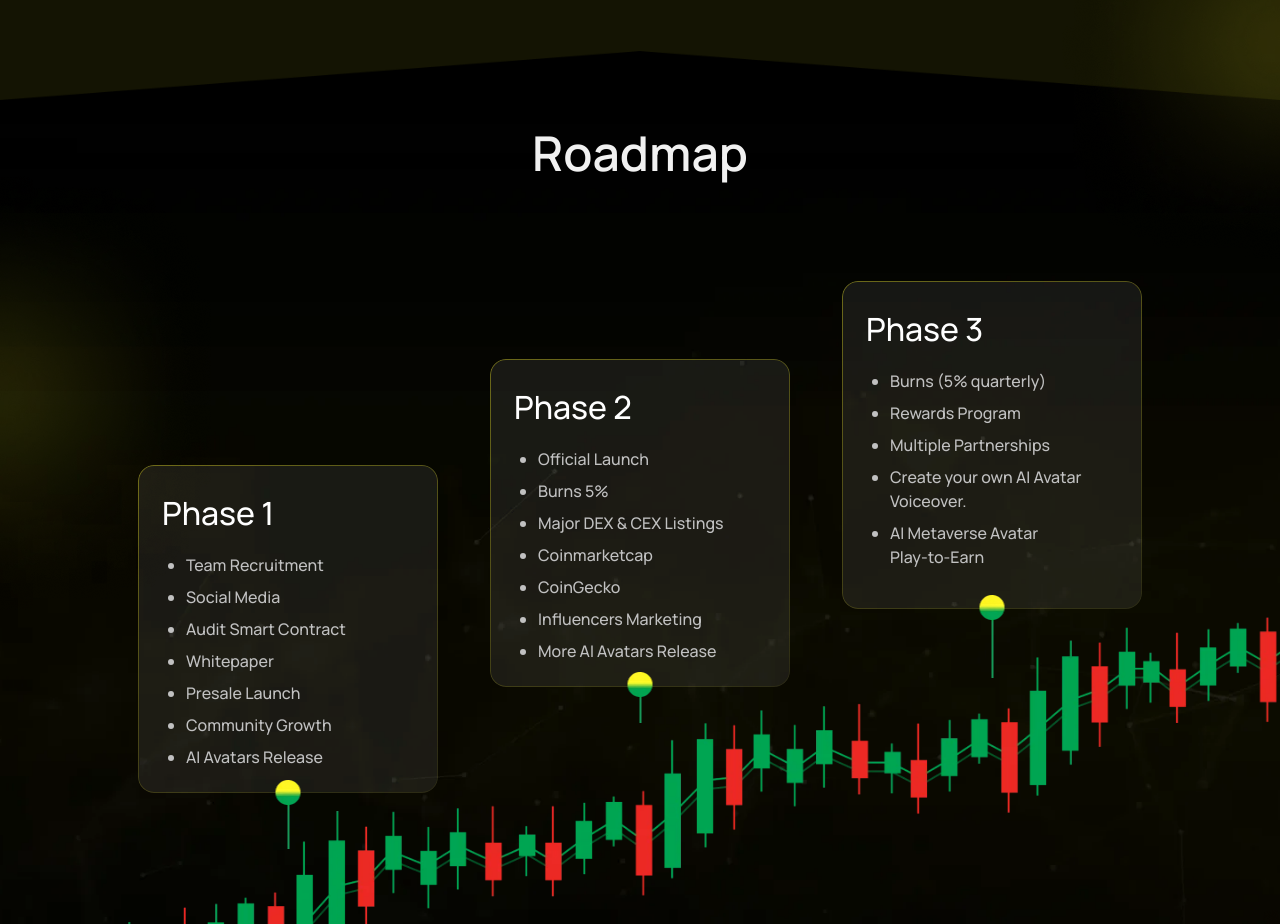
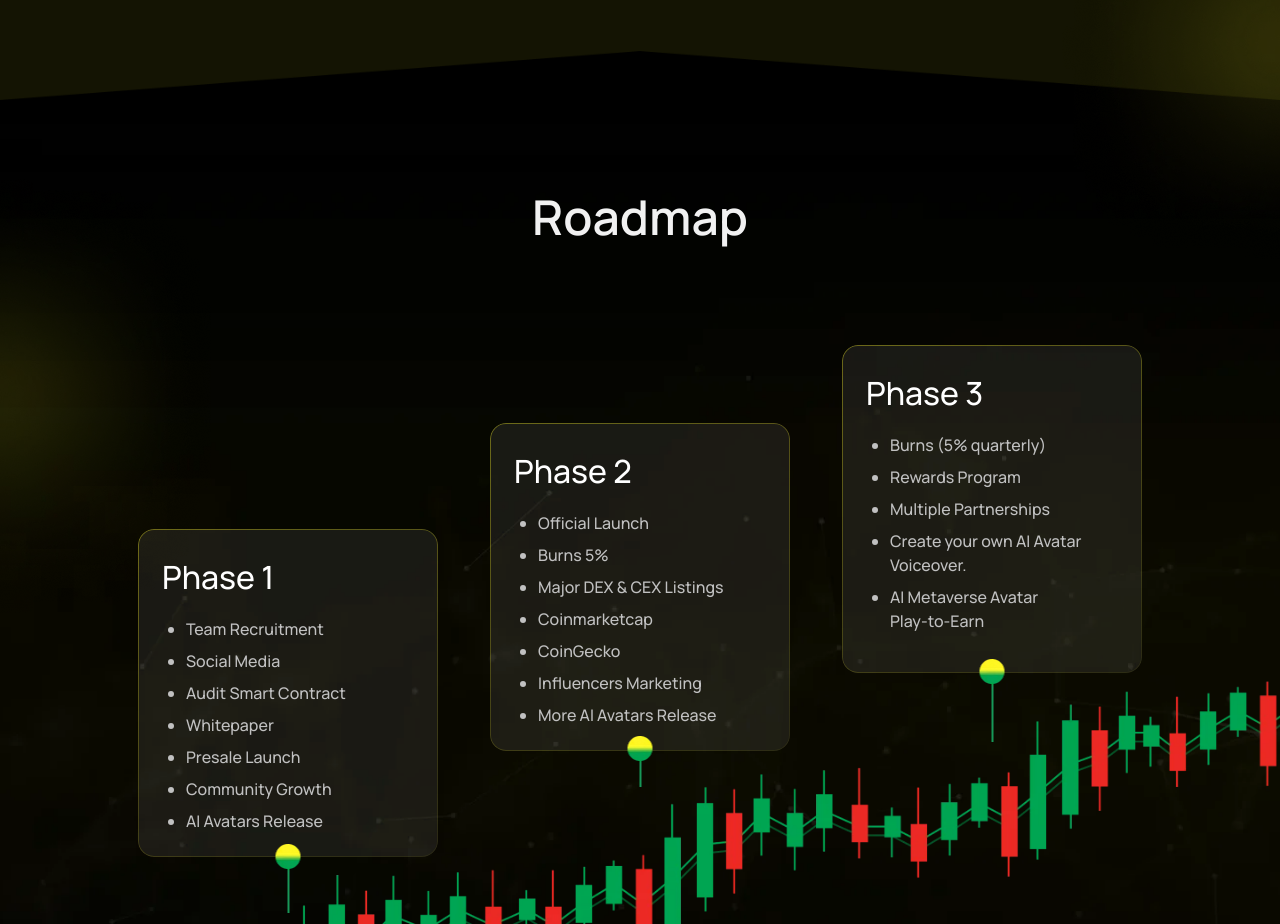
Before and after one commit to Shiv-468/live-sale, a React (Create React App) app: page / in a window 1280 px wide. Shown: the part 4000-4924 px from the top of the page. Built offline with nearby package versions, Linux system fonts and the light colour scheme.

Commit message:
roadmap padding top

```diff
--- a/src/App.css
+++ b/src/App.css
@@ -821,6 +821,10 @@
 }
 
 @media (min-width:991.9px) {
+  .padding_top_64 {
+    padding-top: 64px !important;
+  }
+
   .Aboutdino {
     top: 52%;
     right: 18%;
--- a/src/components/Roadmap.jsx
+++ b/src/components/Roadmap.jsx
@@ -15,7 +15,7 @@ const Roadmap = () => {
     <div className=" position-absolute Ellipse4R z-1">
       <img src={Ellipse4R} alt=" Ellipse4R" className=' w-100' />
     </div>
-    <h2 className=' mb-0 light_white font_xl line_height_xl fw-semibold font_Manrope text-center'>Roadmap</h2>
+    <h2 className=' mb-0 light_white font_xl line_height_xl fw-semibold font_Manrope text-center p-0 pt-sm-4 pt-md-5 padding_top_64'>Roadmap</h2>
     <Container className='max_width_1140'>
       <Row className=' padding_top_100 justify-content-center'>
         <Col md={6} lg={4} className=' d-flex justify-content-center justify-content-md-end phase1padding_top' data-aos="zoom-in">
```
